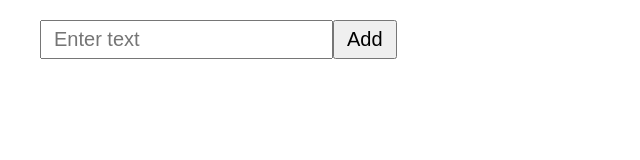
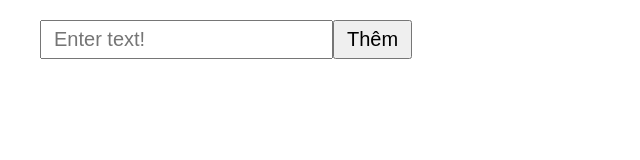
Before and after one commit to boyhotkey96/REACTJS, a React (Create React App) app in the folder tiktok/: page / in a window 1280 px wide. Shown: the top 160 px of the page, without its empty margins (0-640 px from the left). Built offline with nearby package versions, Linux system fonts and the light colour scheme.

Commit message:
add component DemoReducer

```diff
--- /dev/null
+++ b/tiktok/src/DemoReducer.js
@@ -0,0 +1,109 @@
+import { useEffect, useReducer, useRef, useState } from "react";
+
+const initState = {
+  job: "",
+  jobs: [],
+};
+
+const JOB = "JOB";
+const ADD_JOB = "ADD_JOB";
+const DELET_JOB = "DELETE_JOB";
+const nameLocal = "demo-jobs";
+
+const setJob = (payload) => ({ type: JOB, payload });
+const addJob = (payload) => ({ type: ADD_JOB, payload });
+const deleteJob = (payload) => ({ type: DELET_JOB, payload });
+
+const reducer = (state, action) => {
+  switch (action.type) {
+    case JOB:
+      return { ...state, job: action.payload };
+    case ADD_JOB:
+      let temp;
+      const getLocal = JSON.parse(localStorage.getItem(nameLocal));
+      if (getLocal) {
+        temp = { ...state, jobs: [...getLocal, action.payload] };
+      } else {
+        temp = { ...state, jobs: [...state.jobs, action.payload] };
+      }
+      localStorage.setItem(nameLocal, JSON.stringify(temp.jobs));
+
+      return temp;
+    case DELET_JOB:
+      // return { ...state, ...state.jobs.splice(action.payload, 1) };
+
+      const copyJobs = [...state.jobs];
+      copyJobs.splice(action.payload, 1);
+      localStorage.setItem(nameLocal, JSON.stringify(copyJobs));
+
+      return { ...state, jobs: copyJobs };
+    default:
+      throw new Error("Error invalid");
+  }
+};
+
+function DemoReducer() {
+  const [state, dispatch] = useReducer(reducer, initState);
+  const { job, jobs } = state;
+  console.log("state: ", state);
+
+  const [products, setProducts] = useState(() => {
+    const getProducts = JSON.parse(localStorage.getItem(nameLocal));
+    return getProducts || [];
+  });
+
+  useEffect(() => {
+    if (jobs.length > 0) {
+      setProducts(jobs);
+    }
+  }, [jobs]);
+
+  const jobRef = useRef();
+
+  const handleAddJob = () => {
+    if (jobRef.current.value.trim() === "") {
+      return alert("Không được để trống!");
+    }
+    dispatch(addJob(job));
+    dispatch(setJob(""));
+    jobRef.current.focus();
+  };
+
+  const handleDeleteJob = (index) => {
+    dispatch(deleteJob(index));
+  };
+
+  return (
+    <div style={{ padding: "20px 40px" }}>
+      <input
+        type="text"
+        style={{ padding: "6px 12px", fontSize: "20px" }}
+        placeholder="Enter text!"
+        ref={jobRef}
+        value={job}
+        onChange={(e) => dispatch(setJob(e.target.value))}
+      />
+      <button
+        style={{ padding: "6px 12px", fontSize: "20px", cursor: "pointer" }}
+        onClick={handleAddJob}
+      >
+        Thêm
+      </button>
+      <ul style={{ fontSize: "24px" }}>
+        {products.map((item, index) => (
+          <li key={index}>
+            {item}{" "}
+            <button
+              style={{ cursor: "pointer", color: "blue" }}
+              onClick={() => handleDeleteJob(index)}
+            >
+              Xóa
+            </button>
+          </li>
+        ))}
+      </ul>
+    </div>
+  );
+}
+
+export default DemoReducer;
--- a/tiktok/src/TodolistUsinguseReducerLocalStorage.js
+++ b/tiktok/src/TodolistUsinguseReducerLocalStorage.js
@@ -64,6 +64,7 @@ const reducer = (state, action) => {
       // newJobs = {...state, jobs: [...copyJobs]}
 
       // Solution 3
+      //logic bị sai mai sửa lại?
       if (state.jobs.length === 0) {
         const getProducts = JSON.parse(localStorage.getItem(getKeyLocal));
         getProducts.splice(action.payload, 1);
--- a/tiktok/src/index.js
+++ b/tiktok/src/index.js
@@ -19,6 +19,7 @@ import CartUseMemo from './CartUseMemo';
 import CountuseReducer from './CountuseReducer';
 import TodolistusingReducer from './TodolistUsinguseReducer';
 import TodolistUsinguseReducerLocalStorage from './TodolistUsinguseReducerLocalStorage';
+import DemoReducer from './DemoReducer'
 import reportWebVitals from './reportWebVitals';
 
 const root = ReactDOM.createRoot(document.getElementById('root'));
@@ -41,7 +42,8 @@ root.render(
     {/* <CartUseMemo /> */}
     {/* <CountuseReducer /> */}
     {/* <TodolistusingReducer /> */}
-    <TodolistUsinguseReducerLocalStorage />
+    {/* <TodolistUsinguseReducerLocalStorage /> */}
+    <DemoReducer />
   </React.Fragment>
 );
 
```
